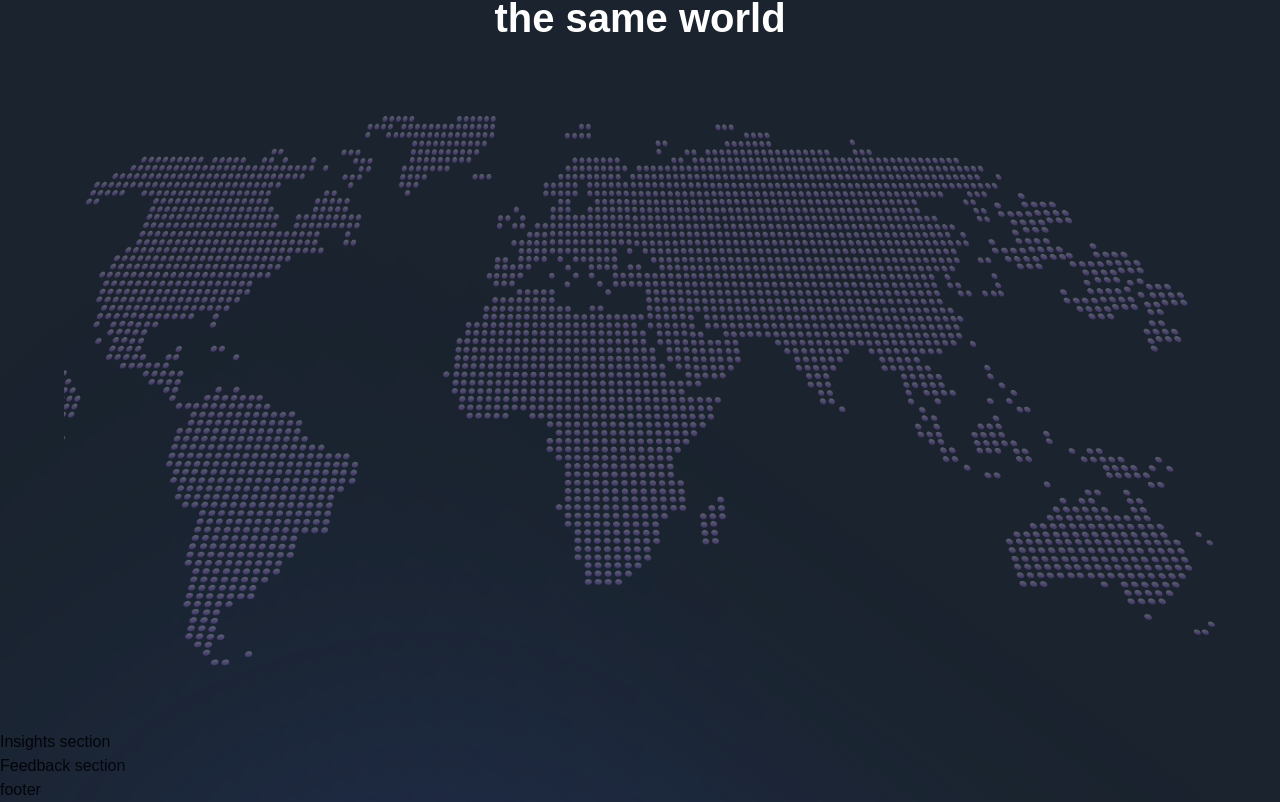
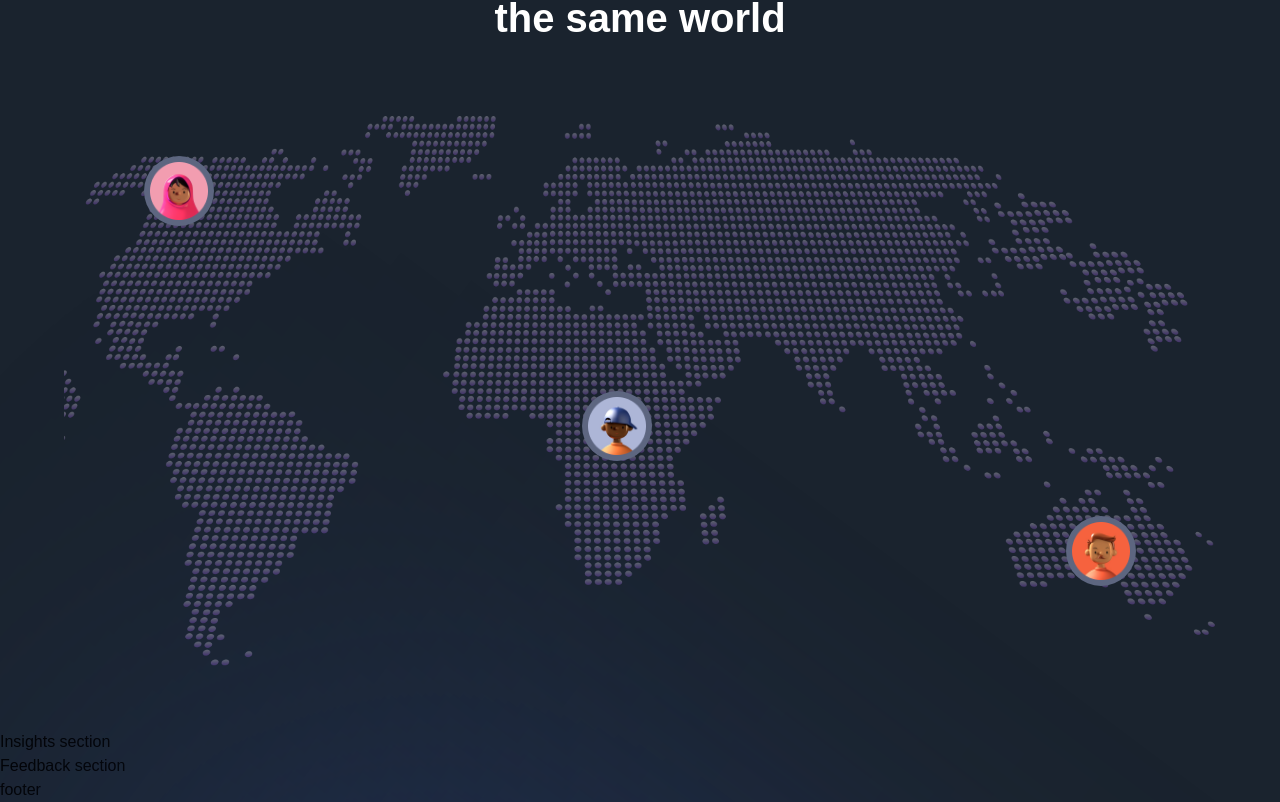
Before and after one commit to anggriawanmr/metaversus, a Next.js app: page / in a window 1280 px wide. Shown: the part 4211-5013 px from the top of the page. Built offline with nearby package versions, Linux system fonts and the light colour scheme; a web font is replaced by a local one.

Commit message:
Finalizing World component :hammer:

```diff
--- a/sections/World.jsx
+++ b/sections/World.jsx
@@ -31,6 +31,18 @@
         className="relative mt-[68px] flex w-full h-[550px]"
       >
         <img src="/map.png" alt="map" className="w-full h-full object-cover" />
+
+        <div className="absolute bottom-20 right-20 w-[70px] h-[70px] p-[6px] rounded-full bg-[#5d6680]">
+          <img src="people-01.png" alt="people" className="w-full h-full" />
+        </div>
+
+        <div className="absolute top-10 left-20 w-[70px] h-[70px] p-[6px] rounded-full bg-[#5d6680]">
+          <img src="people-02.png" alt="people" className="w-full h-full" />
+        </div>
+
+        <div className="absolute top-1/2 left-[45%] w-[70px] h-[70px] p-[6px] rounded-full bg-[#5d6680]">
+          <img src="people-03.png" alt="people" className="w-full h-full" />
+        </div>
       </motion.div>
     </motion.div>
   </section>
```
